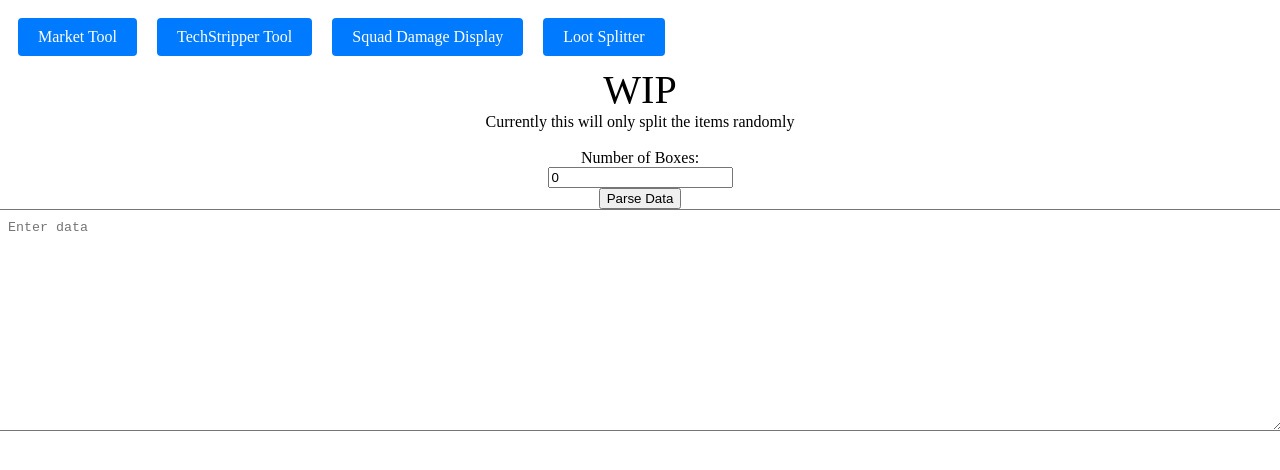
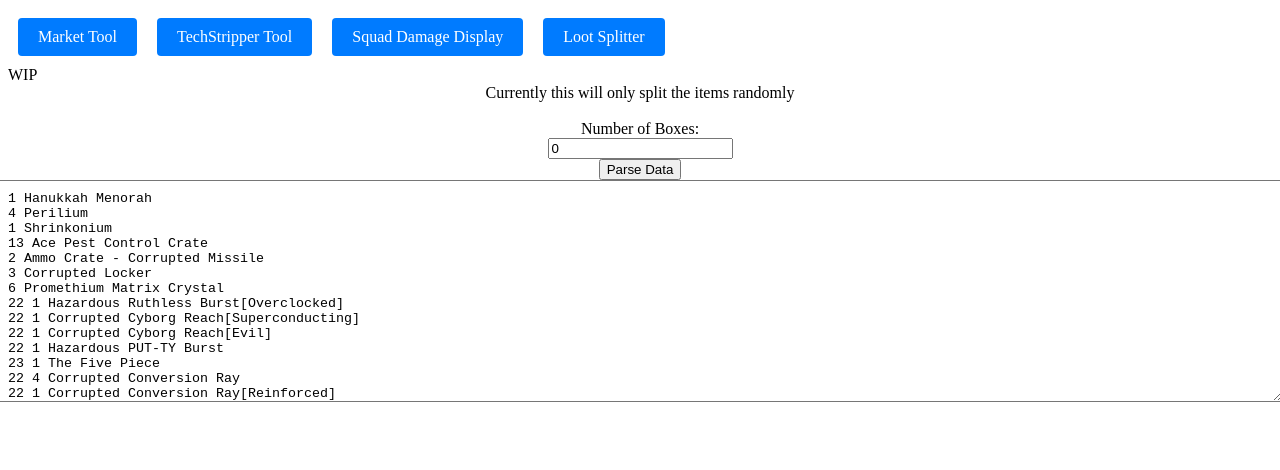
Before and after one commit to Drew99Kt/ssMarketPro, a Vue app: page /app/LootSplitter in a window 1280 px wide. Shown: the top 470 px of the page. Built offline with nearby package versions, Linux system fonts and the light colour scheme.

Commit message:
add example data

```diff
--- a/src/components/app/LootSplitter.vue
+++ b/src/components/app/LootSplitter.vue
@@ -17,10 +17,30 @@
 
   <script>
   export default {
+
+
     data() {
       return {
+        inputData: `1 Hanukkah Menorah
+4 Perilium
+1 Shrinkonium
+13 Ace Pest Control Crate
+2 Ammo Crate - Corrupted Missile
+3 Corrupted Locker
+6 Promethium Matrix Crystal
+22 1 Hazardous Ruthless Burst[Overclocked]
+22 1 Corrupted Cyborg Reach[Superconducting]
+22 1 Corrupted Cyborg Reach[Evil]
+22 1 Hazardous PUT-TY Burst
+23 1 The Five Piece
+22 4 Corrupted Conversion Ray
+22 1 Corrupted Conversion Ray[Reinforced]
+22 3 Gargantuan Gigo Laser
+22 1 Hazardous Oomping Burst
+23 2 M51 Benefactor
+23 1 Paradox Shield`,
         numberOfBoxes: 0,
-        inputData: '',
+
         outputData: [],
       };
     },
@@ -82,14 +102,12 @@
     flex-direction: column;
     align-items: center;
   }
-  .wip {
+
+  .output-box {
     display: flex;
     flex-direction: column;
     align-items: center;
-    font-size: 40px;
-  }
-
-  .output-box {
     margin-top: 10px;
+    width: 75%;
   }
   </style>
```
